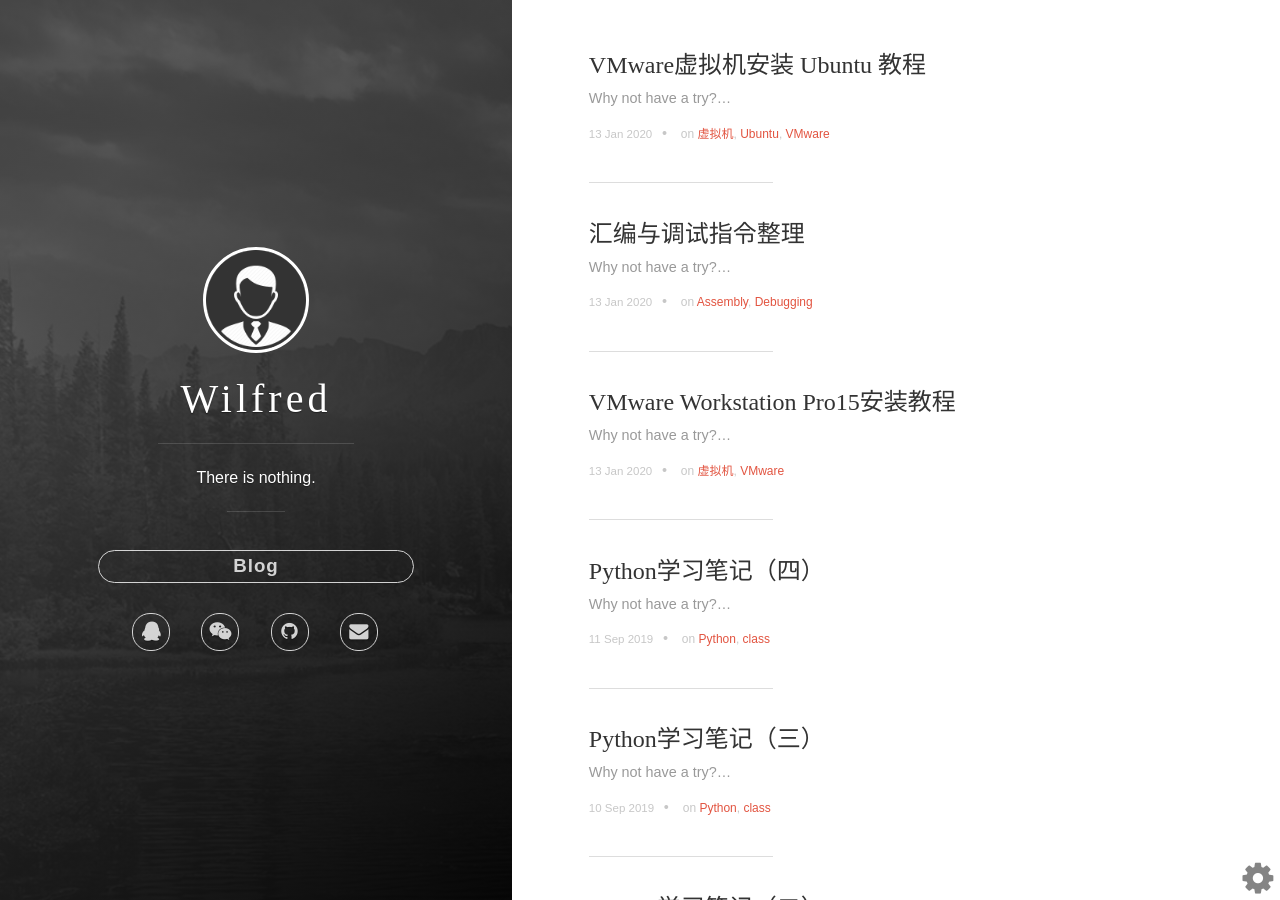
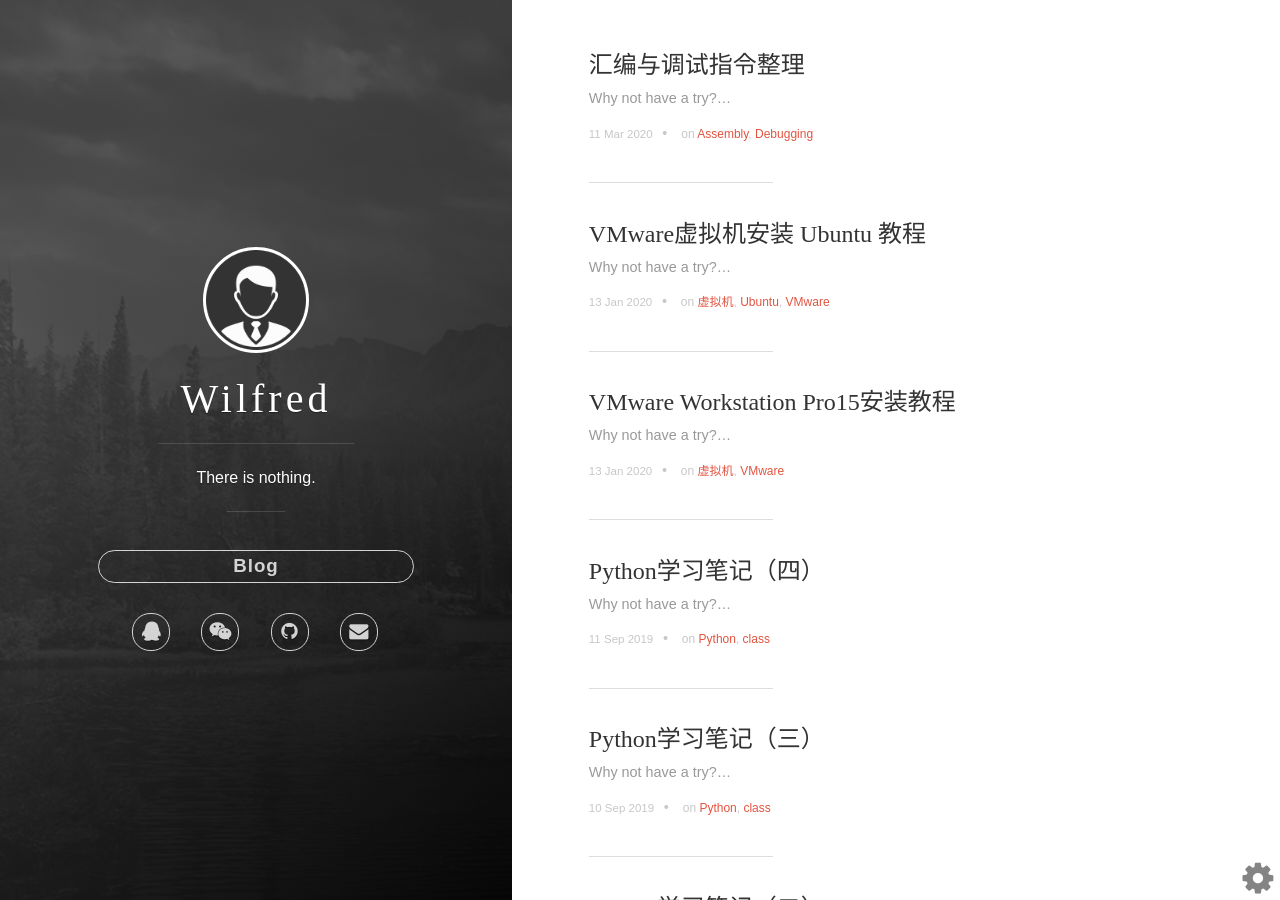
Before and after one commit to WilfredShen/WilfredShen.github.io, a Jekyll site: the page built from index.html, in a window 1280 px wide and 900 px high. Built offline with Jekyll 4.4.1, drawn with Linux system fonts in a browser that asks for light colours; some web fonts are replaced; the list of posts is cut into pages by our own code; comment, search, counter and statistics services are not loaded.

Commit message:
update date

```diff
--- a/_posts/2020-03-11-Assembly&Debugging.md
+++ b/_posts/2020-03-11-Assembly&Debugging.md
@@ -1,7 +1,7 @@
 ---
 layout: post
 title: 汇编与调试指令整理
-date: 2020-01-13 00:40:00
+date: 2020-03-11 22:30:00
 tags: Assembly Debugging
 categories: tech-Assembly
 excerpt: Why not have a try?
```
